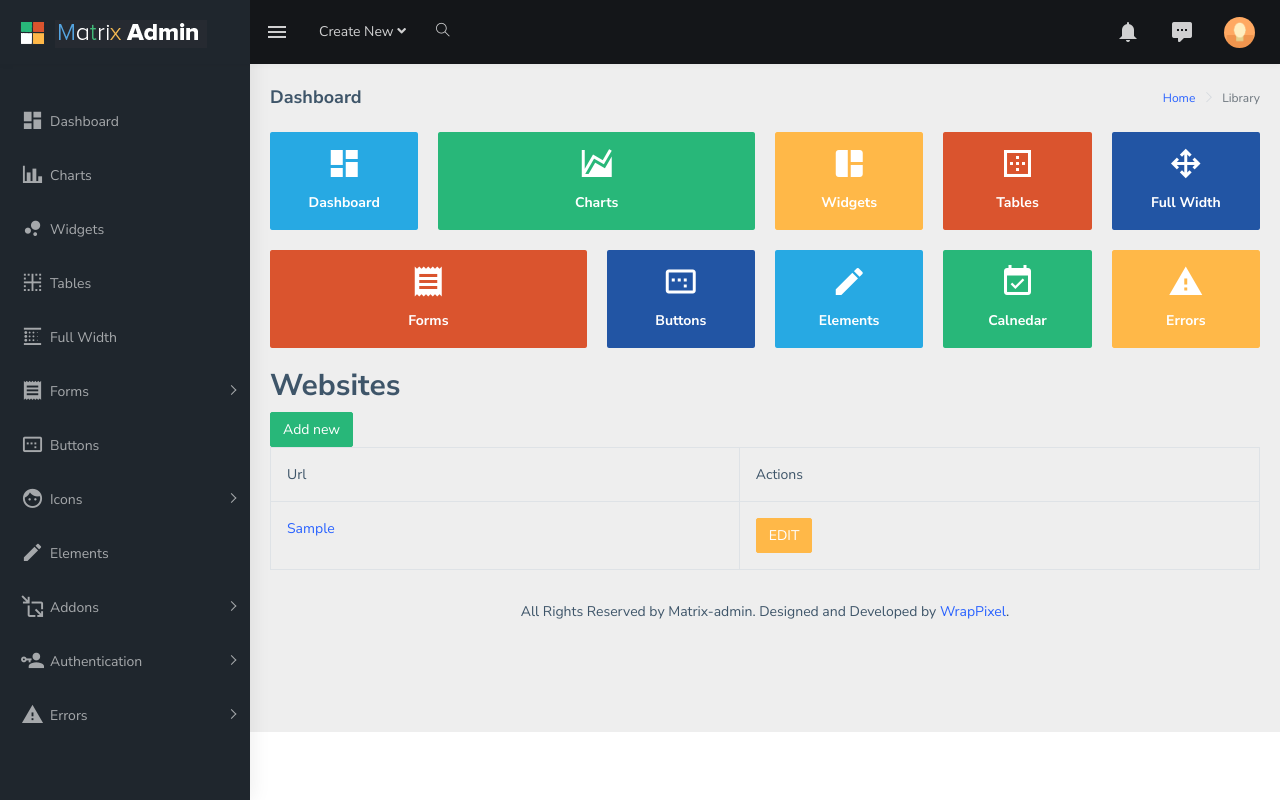
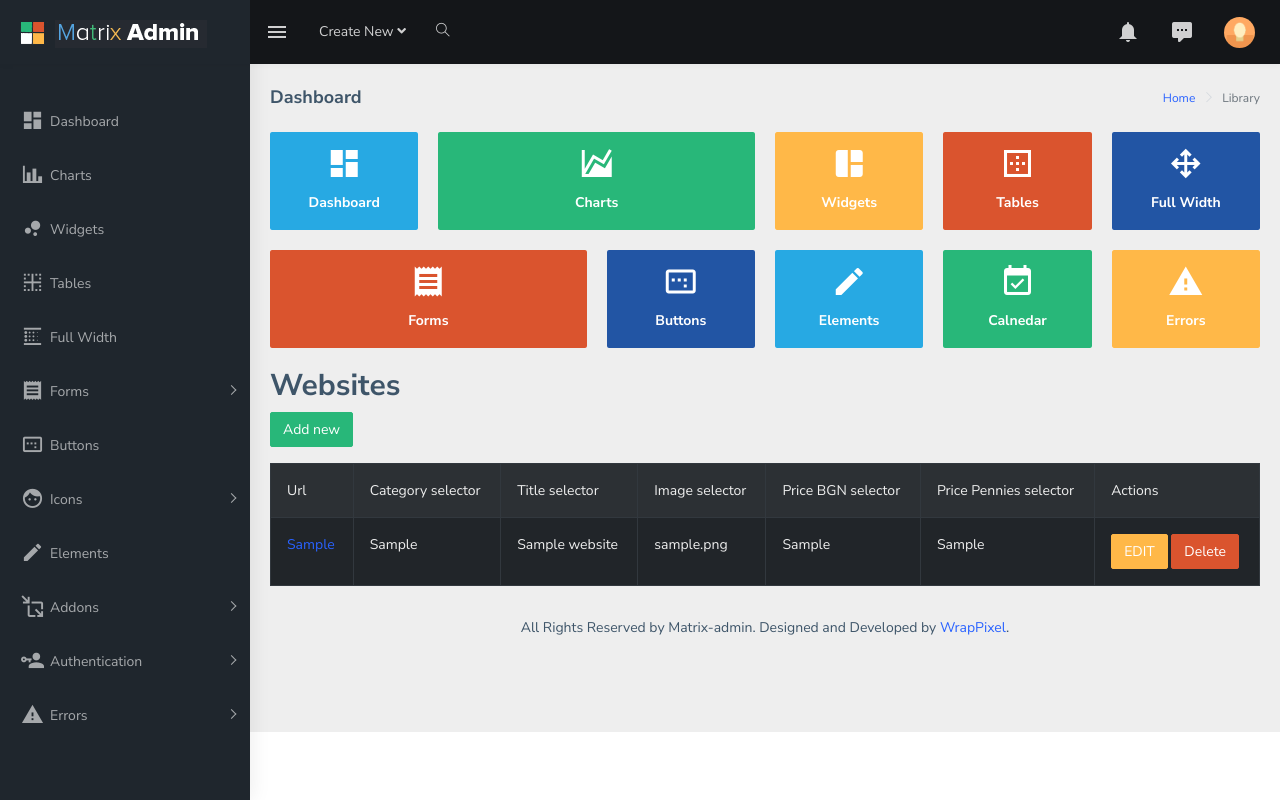
Before and after one commit to VratsaSoftware/PriceDropWatcher, a Laravel app: page /websites in a window 1280 px wide. Run offline with Laravel 8, Linux system fonts and the light colour scheme; a user stored in the database is signed in; data comes from the database, SQL or seed files in the repository; tables that the repository leaves empty hold one stand-in row (values such as "Sample post"); some libraries are stand-ins or nearby versions.

Commit message:
Add delete and validation

```diff
--- a/app/Http/Controllers/WebsitesController.php
+++ b/app/Http/Controllers/WebsitesController.php
@@ -2,6 +2,7 @@
 namespace App\Http\Controllers;
 
 use App\Cron_setting;
+use App\Http\Requests\WebsiteValidateRequest;
 use App\Website;
 use Illuminate\Http\Request;
 
@@ -41,7 +42,7 @@ class WebsitesController extends Controller
      * @param  \Illuminate\Http\Request  $request
      * @return \Illuminate\Http\Response
      */
-    public function store(Request $request)
+    public function store(WebsiteValidateRequest $request)
     {
         $data=$request->except('_token');
         Website::insert($data);
@@ -83,7 +84,7 @@ class WebsitesController extends Controller
      * @param  \App\Website  $website
      * @return \Illuminate\Http\Response
      */
-    public function update(Request $request, Website $website)
+    public function update(WebsiteValidateRequest $request, Website $website)
     {
         $website->update($request->all());
         return redirect()->route('websites.index')
@@ -98,6 +99,8 @@ class WebsitesController extends Controller
      */
     public function destroy(Website $website)
     {
-        //
+        $website->delete();
+        return redirect()->route('websites.index')
+            ->with('success', 'Website was deleted!');
     }
 }
--- a/resources/views/admin/websites/index.blade.php
+++ b/resources/views/admin/websites/index.blade.php
@@ -3,18 +3,38 @@
     <div class="row">
         <div class="col-md-12">
             <h2>Websites</h2>
-            <a href="{{ route('websites.create') }}" class="btn btn-success pull-right">Add new</a>
+            <p><a href="{{ route('websites.create') }}" class="btn btn-success pull-right">Add new</a></p>
+
             @if(count($websites) > 0)
-                <table class="table table-bordered">
+                <table class="table table-bordered table-dark table-striped">
                     <tr>
                         <td>Url</td>
+                        <td>Category selector</td>
+                        <td>Title selector</td>
+                        <td>Image selector</td>
+                        <td>Price BGN selector</td>
+                        <td>Price Pennies selector</td>
                         <td>Actions</td>
                     </tr>
                     @foreach($websites as $website)
                         <tr>
-                            <td><a href="{{ $website->domain }}">{{ $website->domain }}</a> </td>
                             <td>
+                                <a href="{{ $website->domain }}">{{ $website->domain }}</a>
+                            </td>
+                            <td>{{$website->category_selector}}</td>
+                            <td>{{$website->title_selector}}</td>
+                            <td>{{$website->image_selector}}</td>
+                            <td>{{$website->price_bgn_selector}}</td>
+                            <td>{{$website->price_pennies_selector}}</td>
+
+
+                            <td>
+                                <form action="{{ route('websites.destroy',$website->id) }}" method="POST">
                                 <a href="{{ route('websites.edit',$website->id) }}" class="btn btn-warning">EDIT</a>
+                                @csrf
+                                @method('DELETE')
+                                <button type="submit" class="btn btn-danger">Delete</button>
+                                </form>
                             </td>
                         </tr>
                     @endforeach
```
Also changed, not shown: app/Http/Requests/WebsiteValidateRequest.php (added, +36 -0 lines).
